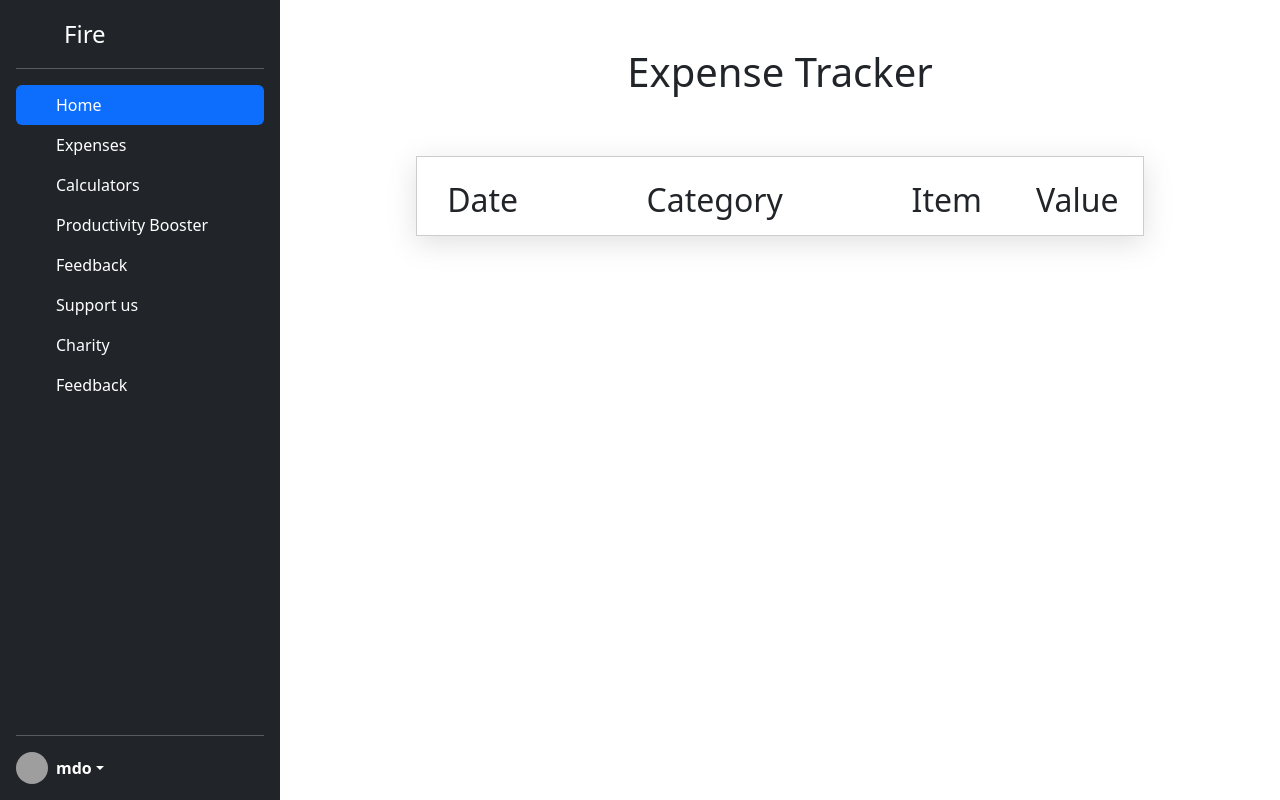
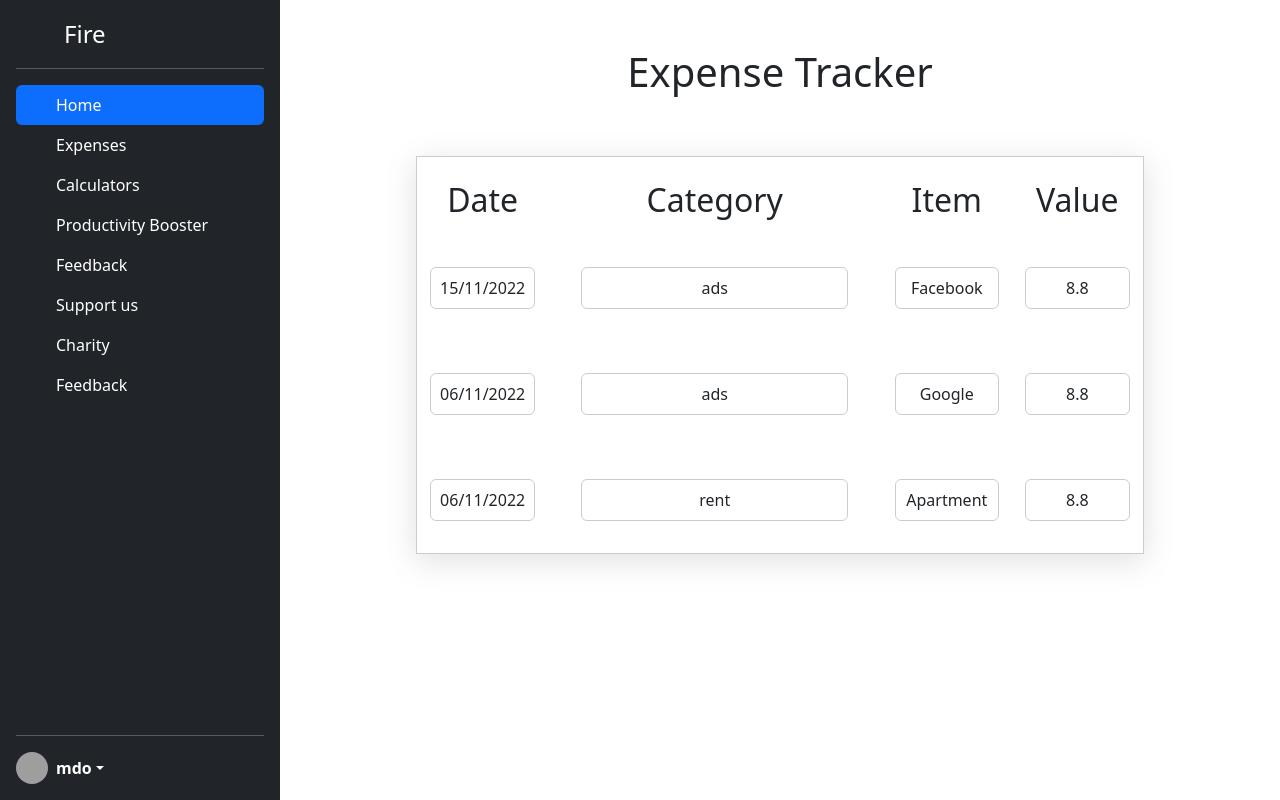
Before and after one commit to danielflorencio/fire-desktop, a React (Vite) app: page /expenses in a window 1280 px wide. Built offline with nearby package versions, Linux system fonts and the light colour scheme; grey boxes are pictures that could not be loaded.

Commit message:
made the dates work in the expense tracker

```diff
--- a/src/components/TableArea/ExpenseTrackerTable.tsx
+++ b/src/components/TableArea/ExpenseTrackerTable.tsx
@@ -1,5 +1,6 @@
 import './styles.css'
 import { Expense } from '../../types/expense'
+import { formatDate } from '../../helpers/dateFilter'
 
 type Props = { // Everytime we pass props in React Typescript components, we have to declare the type of the props separately.
     list: Expense[]
@@ -31,7 +32,7 @@ export const ExpensesTable = ({list}: Props) => {
                 {
                     list.map((expense, index) =>(
                         <div key={index} className='table-row'>
-                            <div className='table-item-container'><div className='table-item'>{}</div></div>
+                            <div className='table-item-container'><div className='table-item'>{formatDate(expense.date)}</div></div> {/* Note: it is important to remember that the value for month showed in the date prop must be shown with one added. */}
                             <div className='table-item-container'><div className='table-item'>{expense.category}</div></div>
                             <div className='table-item-container'><div className='table-item'>{expense.title}</div></div>
                             <div className='table-item-container'><div className='table-item'>{expense.value}</div></div>
--- a/src/data/expenses.ts
+++ b/src/data/expenses.ts
@@ -1,8 +1,8 @@
 import { Expense } from "../types/expense";
 export const expenses: Expense[] = [ // This line makes so 'expenses' is an array of the Expense type.
     { date: new Date(2022, 11, 5), category: 'food', title: 'Chicken', value: 22.7 },
-    { date: new Date(2022, 11, 5), category: 'food', title: 'Energetic', value: 8.8 },
-    // { date: new Date(2022, 12, 6), category: 'ads', title: 'Facebook', value: 8.8 },
-    // { date: new Date(2022, 12, 6), category: 'ads', title: 'Google', value: 8.8 },
-    // { date: new Date(2022, 12, 6), category: 'rent', title: 'Apartment', value: 8.8 }
+    { date: new Date(2022, 11, 14), category: 'food', title: 'Energetic', value: 8.8 },
+    { date: new Date(2022, 10, 15), category: 'ads', title: 'Facebook', value: 8.8 },
+    { date: new Date(2022, 10, 6), category: 'ads', title: 'Google', value: 8.8 },
+    { date: new Date(2022, 10, 6), category: 'rent', title: 'Apartment', value: 8.8 }
 ];
--- a/src/helpers/dateFilter.ts
+++ b/src/helpers/dateFilter.ts
@@ -1,12 +1,7 @@
 import { Expense } from "../types/expense";
 export const getCurrentMonth = (): string => {
     let now = new Date();
-    // let newDate = now.getFullYear()-(now.getMonth()+1);
-    // let stringDate = newDate.toString();
-
     return `${now.getFullYear()}-${now.getMonth()+1}`
-    // return toString((now.getFullYear()-(now.getMonth()+1)))
-    // toString(now.getFullYear()-(now.getMonth()+1))
 }
 
 export const filterListByMonth = (list: Expense[], date: string): Expense[] => {
@@ -14,19 +9,18 @@ export const filterListByMonth = (list: Expense[], date: string): Expense[] => {
 
     let [year, month] = date.split('-');
 
-    // for(let i = 0; i < list.length; i++){
     for (let i in list){
-        console.log('--------------------------------------')
-        console.log('list item number ', i, ' year === ', list[i].date.getFullYear())
-        console.log('list item number ', i, ' month === ', list[i].date.getMonth())
-        console.log('full date ', list[i].date.getDate())
-        console.log('year variable value === ', year)
-        console.log('month variable value === ' , (parseInt(month) - 1))
+        // console.log('--------------------------------------')
+        // console.log('list item number ', i, ' year === ', list[i].date.getFullYear())
+        // console.log('list item number ', i, ' month === ', list[i].date.getMonth())
+        // console.log('full date ', list[i].date.getDate())
+        // console.log('year variable value === ', year)
+        // console.log('month variable value === ' , (parseInt(month) - 1))
         if(
             (list[i].date.getFullYear()) === parseInt(year) &&
             list[i].date.getMonth()  === (parseInt(month) - 1)
         ) {
-            console.log('conditional in for loop being true.')
+            // console.log('conditional in for loop being true.')
             newList.push(list[i])
             // console.log('newList ', i, ' ', newList)
         }
@@ -39,3 +33,11 @@ export const filterListByMonth = (list: Expense[], date: string): Expense[] => {
 
 // Typescript function skeleton
 // export const name = (variable: type, variable: type): return type => {actual function}
+
+export const formatDate = (date: Date): string => {
+    let year = date.getFullYear();
+    let month = date.getMonth() + 1;
+    let day = date.getDate();
+    return `${addZeroToDate(day)}/${addZeroToDate(month)}/${year}`;
+}
+const addZeroToDate = (n: number): string => n < 10 ? `0${n}` : `${n}`;
```
